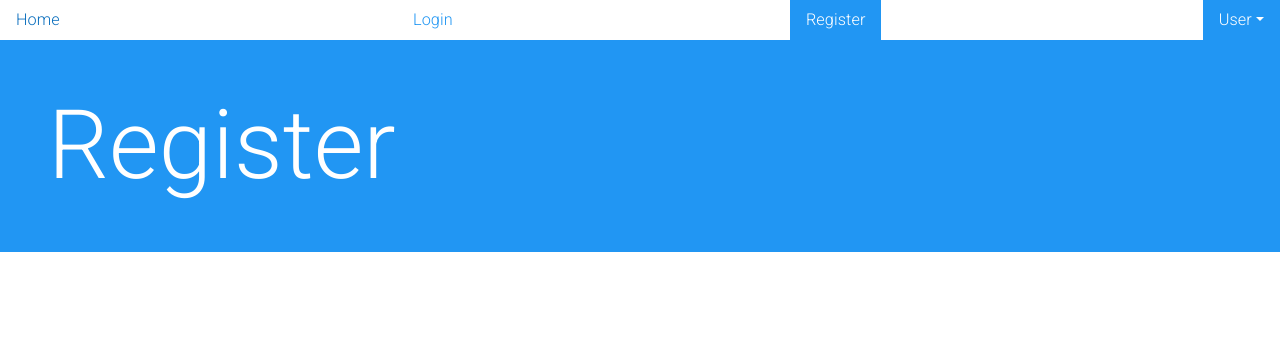
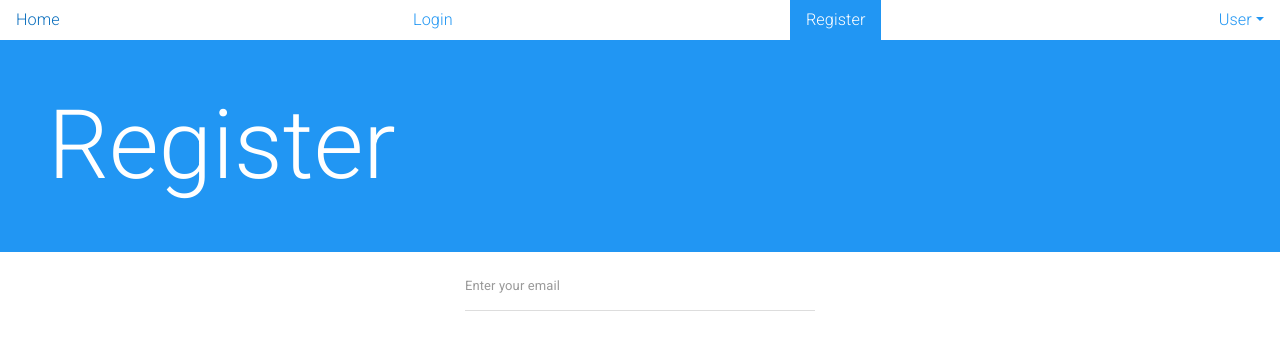
Before and after one commit to KaiyuWei/realist, a React (Create React App) app in the folder client/: page /register in a window 1280 px wide. Shown: the top 350 px of the page. Built offline with nearby package versions, Linux system fonts and the light colour scheme.

Commit message:
formatting by prettier

```diff
--- a/client/src/components/nav/Main.js
+++ b/client/src/components/nav/Main.js
@@ -1,4 +1,4 @@
-import {NavLink} from "react-router-dom";
+import { NavLink } from "react-router-dom";
 
 /**
  *
@@ -19,12 +19,9 @@ export default function Main() {
 
       <div className="dropdown">
         <li>
-                        <NavLink
-                            className="nav-link dropdown-toggle"
-                            data-toggle="dropdown"
-                        >
+          <a className="nav-link dropdown-toggle" data-toggle="dropdown">
             User
-                        </NavLink>
+          </a>
           <ul className="dropdown-menu">
             <li>
               <NavLink className="nav-link" to="/dashboard">
--- a/client/src/pages/Home.js
+++ b/client/src/pages/Home.js
@@ -1,7 +1,6 @@
 import { useAuth } from "../context/auth";
 
 export default function Home() {
-
   const [auth, setAuth] = useAuth();
 
   return (
@@ -9,4 +8,4 @@ export default function Home() {
       <h1 className="display-1 bg-primary text-light p-5">Home</h1>
     </div>
   );
-};
+}
--- a/client/src/pages/Register.js
+++ b/client/src/pages/Register.js
@@ -1,7 +1,21 @@
 export default function Register() {
-    return (
-        <div>
-            <h1 className="display-1 bg-primary text-light p-5">Register</h1>
+  return (
+    <div>
+      <h1 className="display-1 bg-primary text-light p-5">Register</h1>
+
+      <div className="container">
+        <div className="row">
+          <div className="col-lg-4 offset-lg-4">
+            <form>
+              <input
+                type="text"
+                placeholder="Enter your email"
+                className="form-control"
+              />
+            </form>
+          </div>
         </div>
-    );
-};
+      </div>
+    </div>
+  );
+}
```
Also changed, not shown: client/public/index.html (+19 -4 lines), client/src/App.js (+5 -5 lines), client/src/context/auth.js (+5 -6 lines). Lines whose indentation alone changed are shown as unchanged.
